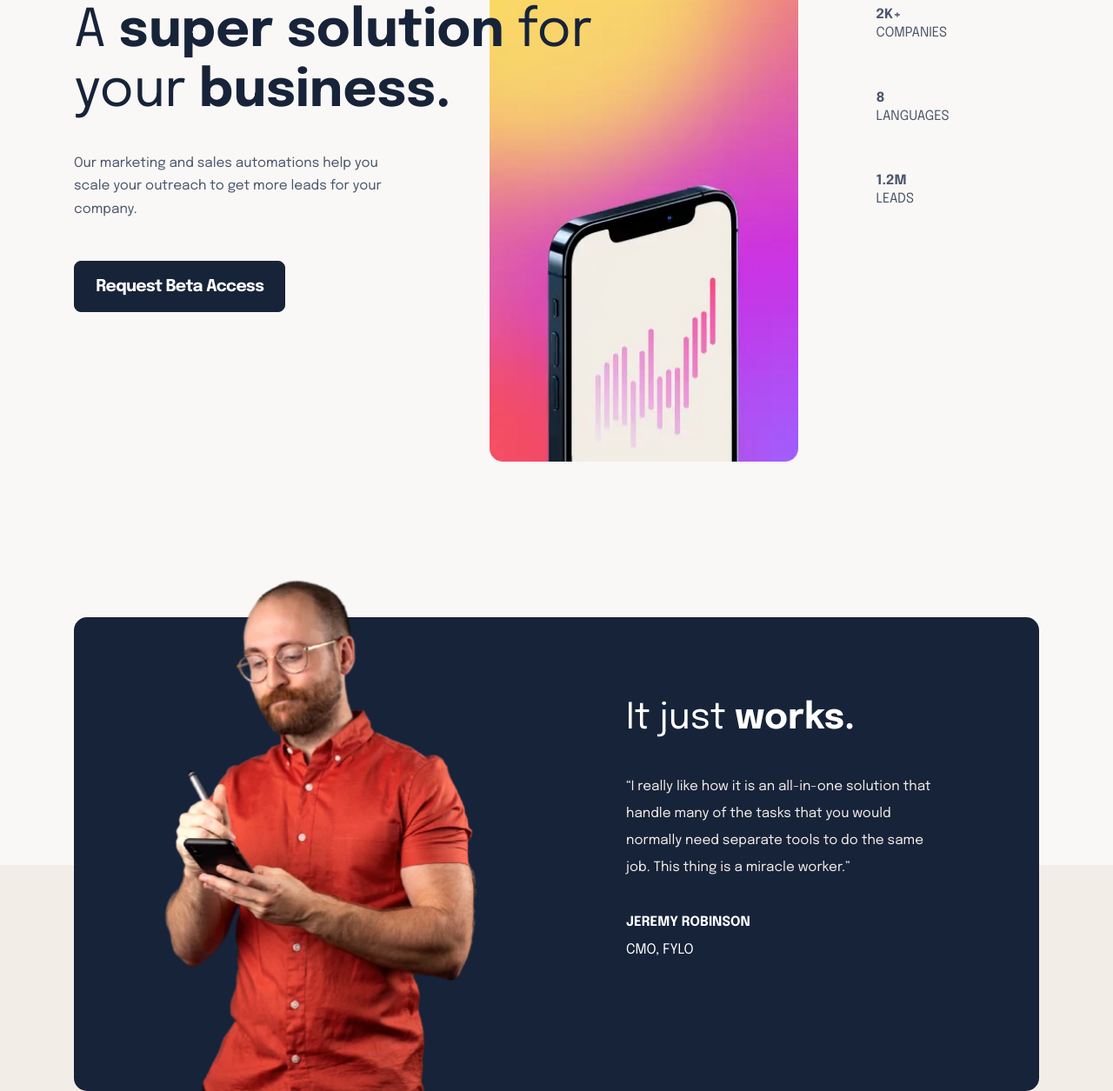
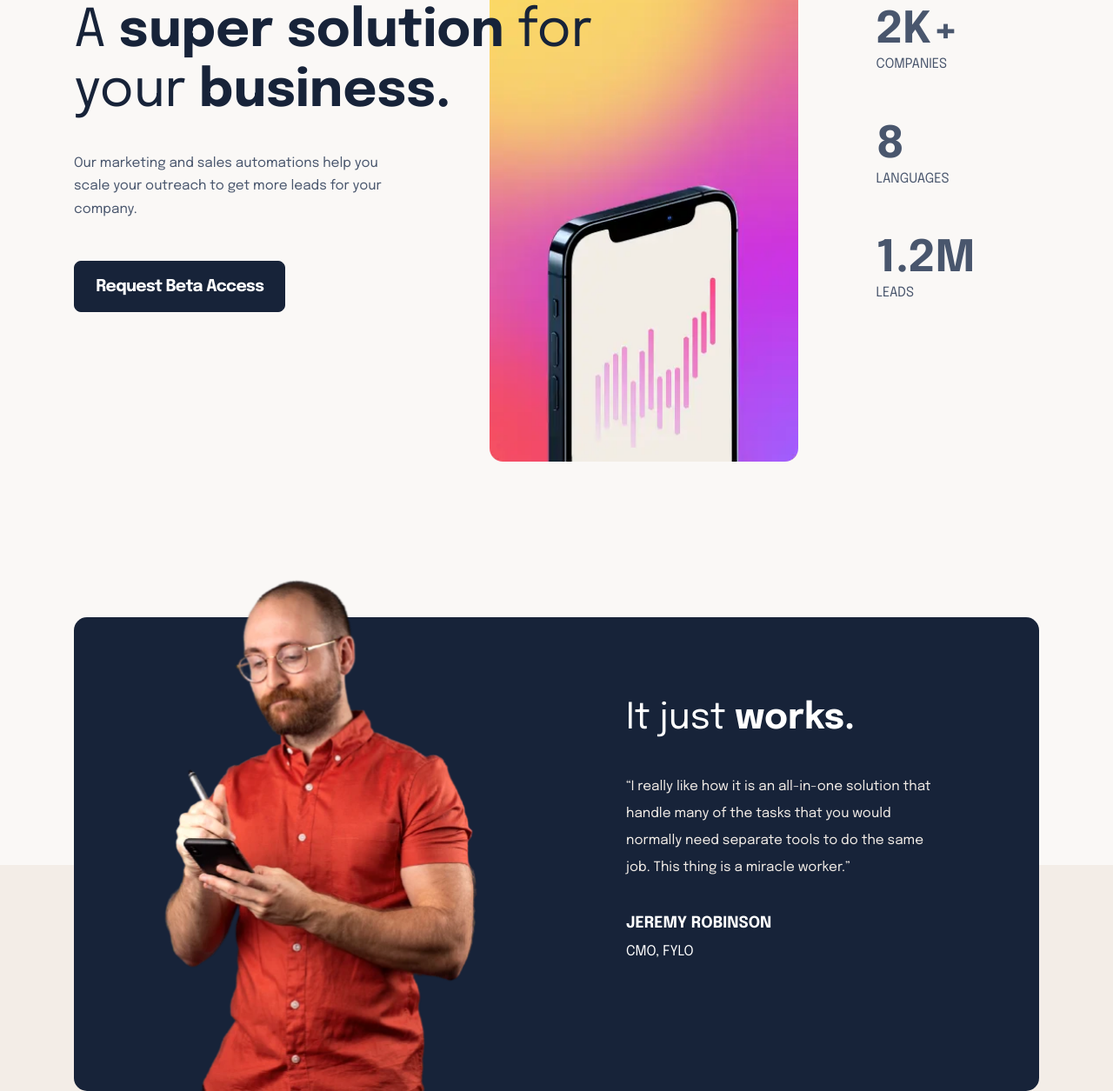
Before and after one commit to Renzorr/challenge-suite-landing-page, a plain HTML site: page index.html in a window 1280 px wide. Shown: the part 248-1503 px from the top of the page at 87% size. Drawn offline with Linux system fonts and the light colour scheme.

```diff
--- a/style/style.css
+++ b/style/style.css
@@ -158,9 +158,8 @@ header {
   color: var(--gray);
   text-transform: uppercase;
 
-  & strong {
+  & b {
     font-size: clamp(35px, 8vw, 50px);
-    font-weight: 700;
   }
 }
 
@@ -208,7 +207,7 @@ header {
   text-transform: uppercase;
   gap: 15px;
 
-  & strong {
+  & b {
     font-size: 18px;
   }
 
@@ -239,7 +238,7 @@ footer {
 }
 
 /* MEDIA QUERIES */
-@media (width <= 980px) {
+@media (width <=980px) {
   .hero {
     grid-template-columns: 1fr;
   }
@@ -275,7 +274,7 @@ footer {
   }
 }
 
-@media (width <= 770px) {
+@media (width <=770px) {
   .hero-background {
     position: inherit;
     max-width: 100%;
@@ -287,7 +286,7 @@ footer {
   }
 }
 
-@media (width <= 570px) {
+@media (width <=570px) {
   .hero-pattern {
     width: 40vw;
     left: 42vw;
```
